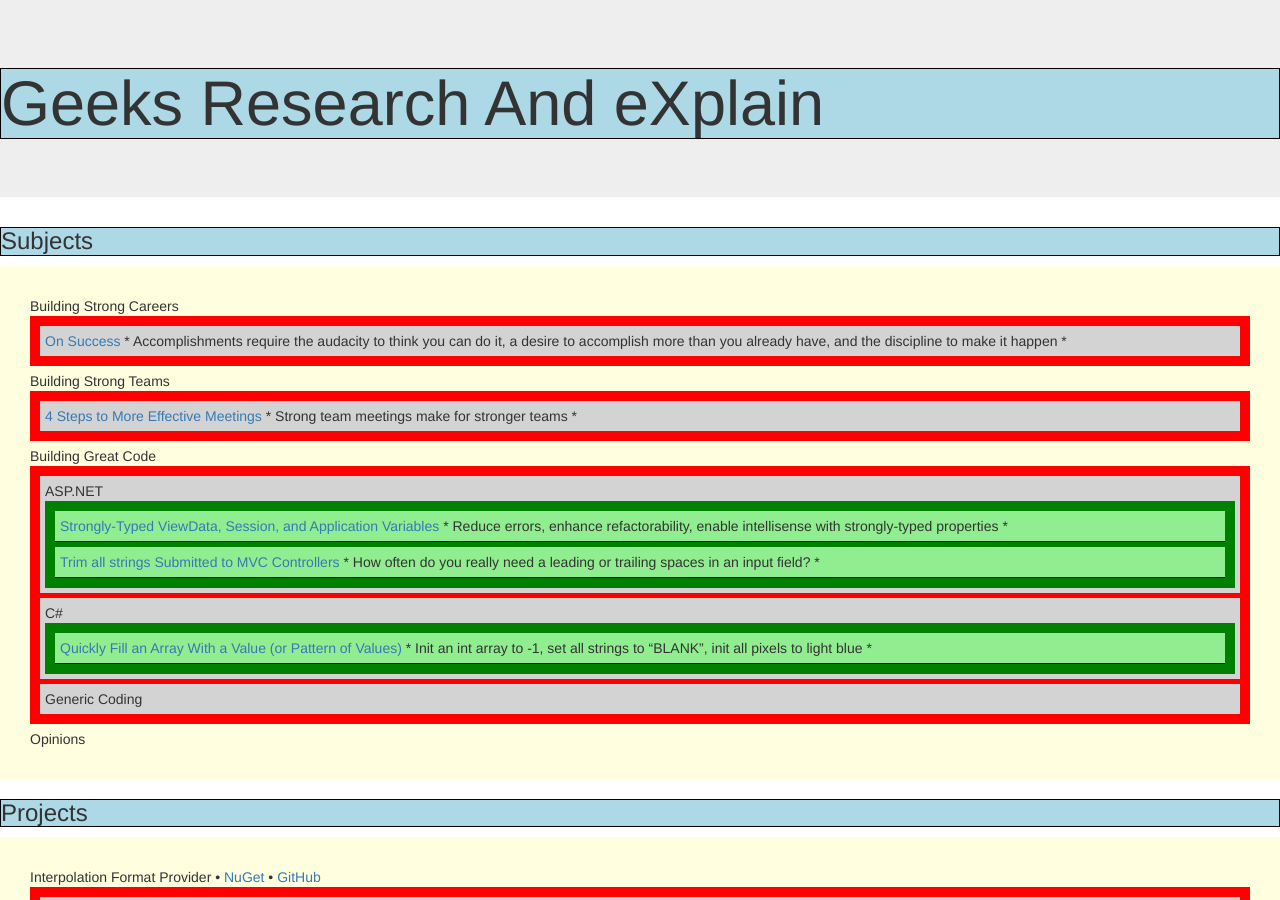
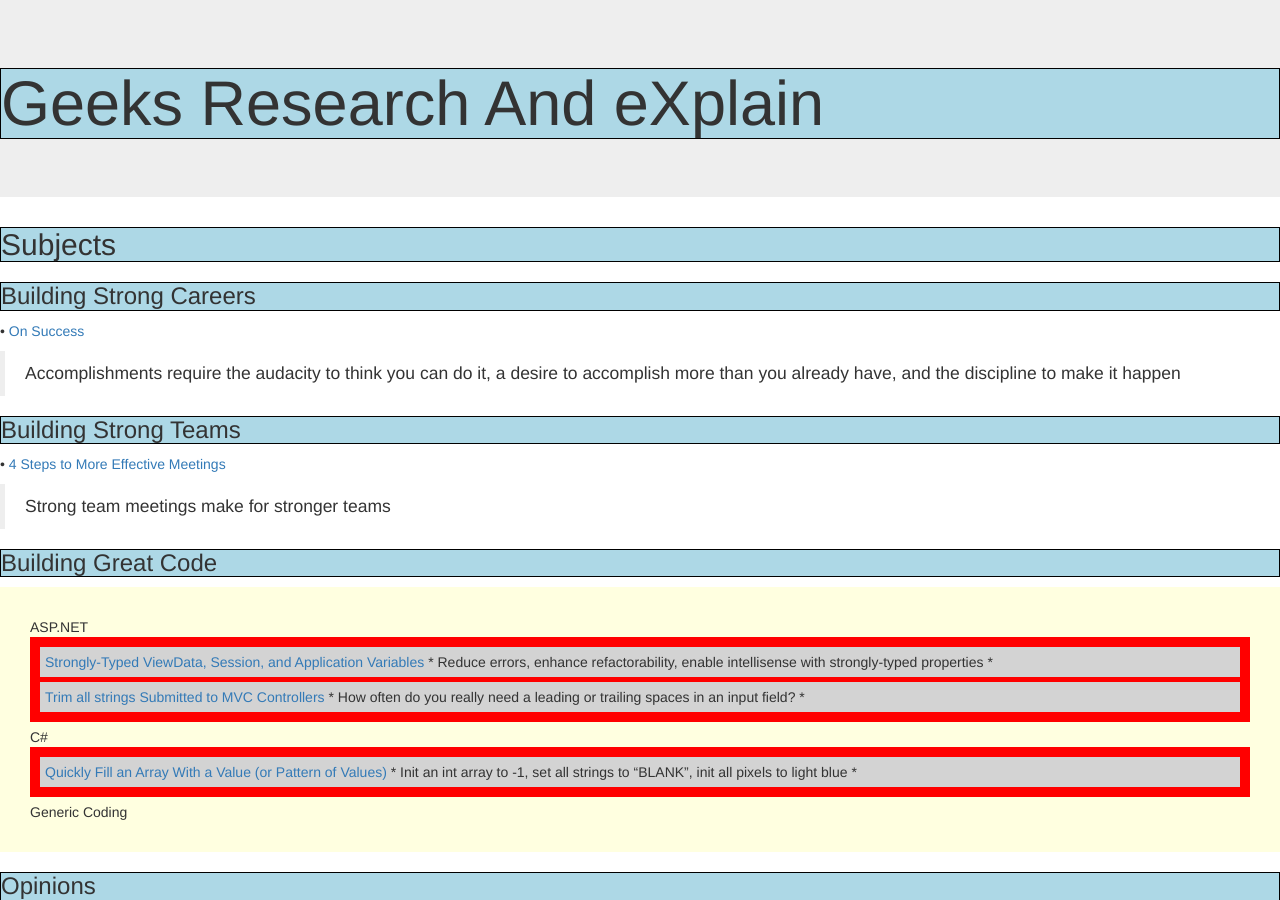
Before and after one commit to Grax32/Grax32.github.io, a Jekyll site: the page built from index.md, in a window 1280 px wide and 900 px high. Built offline with Jekyll 4.4.1, drawn with Linux system fonts in a browser that asks for light colours; part of the change alters nothing that is shown.

Commit message:
Update home

```diff
--- a/index.md
+++ b/index.md
@@ -2,25 +2,30 @@
 layout: default
 title: Geeks Research And eXplain
 ---
-### Subjects
+## Subjects
 
-* Building Strong Careers
-  * [On Success](/2014/01/on-success) * Accomplishments require the audacity to think you can do it, a desire to accomplish more than you already have, and the discipline to make it happen *
+### Building Strong Careers
 
-* Building Strong Teams
-  * [4 Steps to More Effective Meetings](/2015/06/4-steps-to-more-effective-meetings) * Strong team meetings make for stronger teams *
+&bull; [On Success](/2014/01/on-success)
+> Accomplishments require the audacity to think you can do it, a desire to accomplish more than you already have, and the discipline to make it happen
 
-* Building Great Code
-  * ASP.NET
+### Building Strong Teams
+
+&bull; [4 Steps to More Effective Meetings](/2015/06/4-steps-to-more-effective-meetings)
+> Strong team meetings make for stronger teams
+
+### Building Great Code
+
+* ASP.NET
     * [Strongly-Typed ViewData, Session, and Application Variables](/2013/06/simple-strongly-typed-pattern-for) * Reduce errors, enhance refactorability, enable intellisense with strongly-typed properties *
     * [Trim all strings Submitted to MVC Controllers](/2015/03/trimming-all-strings-submitted-to-aspnet) * How often do you really need a leading or trailing spaces in an input field? *
-  * C#
+* C#
     * [Quickly Fill an Array With a Value (or Pattern of Values)](/2014/04/better-array-fill-function) * Init an int array to -1, set all strings to "BLANK", init all pixels to light blue *
-  * Generic Coding
+* Generic Coding
 
-* Opinions
+### Opinions
 
-### Projects
+## Projects
 
 * Interpolation Format Provider &bull; [NuGet](/) &bull; [GitHub](/)
   * A string format provider for .NET
@@ -29,9 +34,9 @@ title: Geeks Research And eXplain
 * fFastMapper &bull; [NuGet](/) &bull; [CodePlex](/)
   * High-speed, compact, and portable object mapper for .NET Windows 8 apps, Windows Phone 8, .NET 4.0 and higher
 
-### Media
+## Media
 
-#### Foo Network
+### Foo Network
 
 * Original Creations
   * Geeks Research And eXplain - Explaining the mysterious parts of the tech world
@@ -43,7 +48,7 @@ title: Geeks Research And eXplain
   * [HanselMinutes](http://hanselminutes.com/) Fresh Air for Developers
   * [Hello Tech Pros](http://hellotechpros.com/) &bull; Motivation &bull; * Productivity &bull; Leadership &bull; Technology &bull; People &bull; Entrepreneurship &bull; Being Unplugged
 
-### About David Walker
+## About David Walker
 
 * Software Architect/Developer
   * Professional Scrum Master Level 1 [Scrum.org](http://www.scrum.org/)
```
